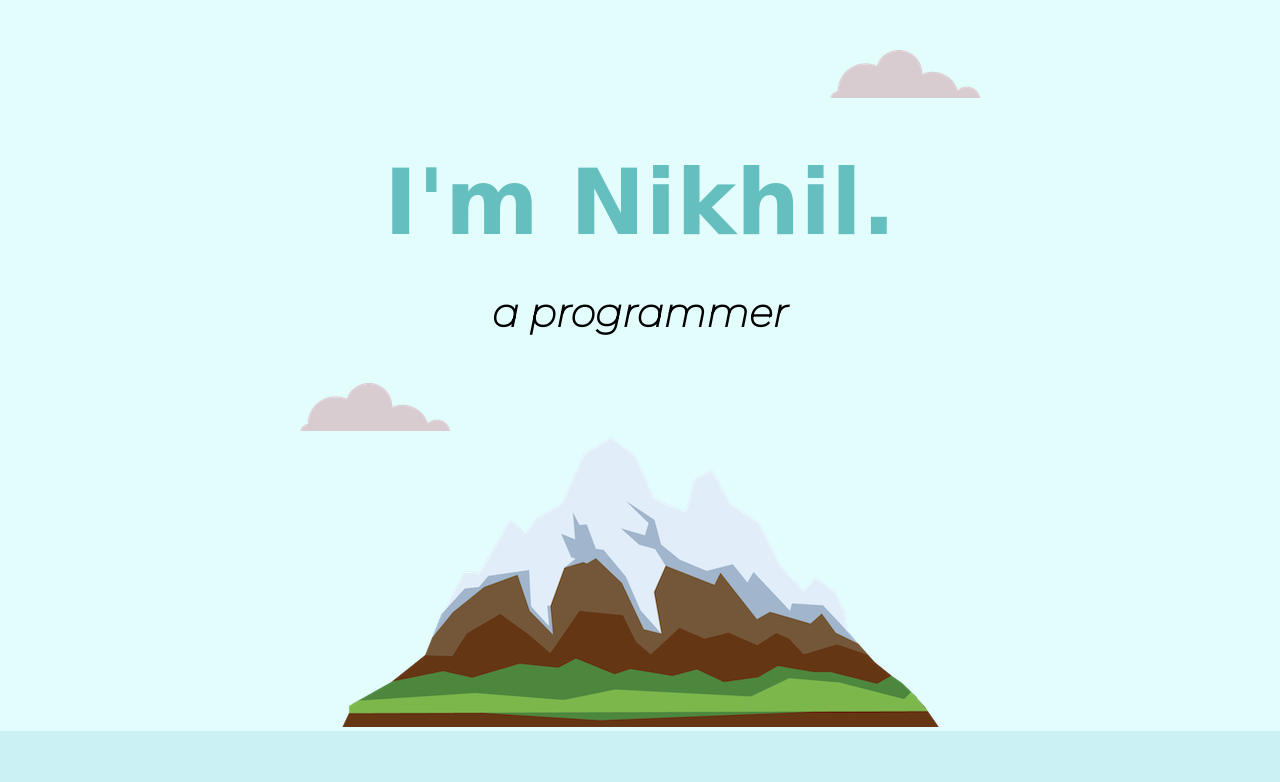
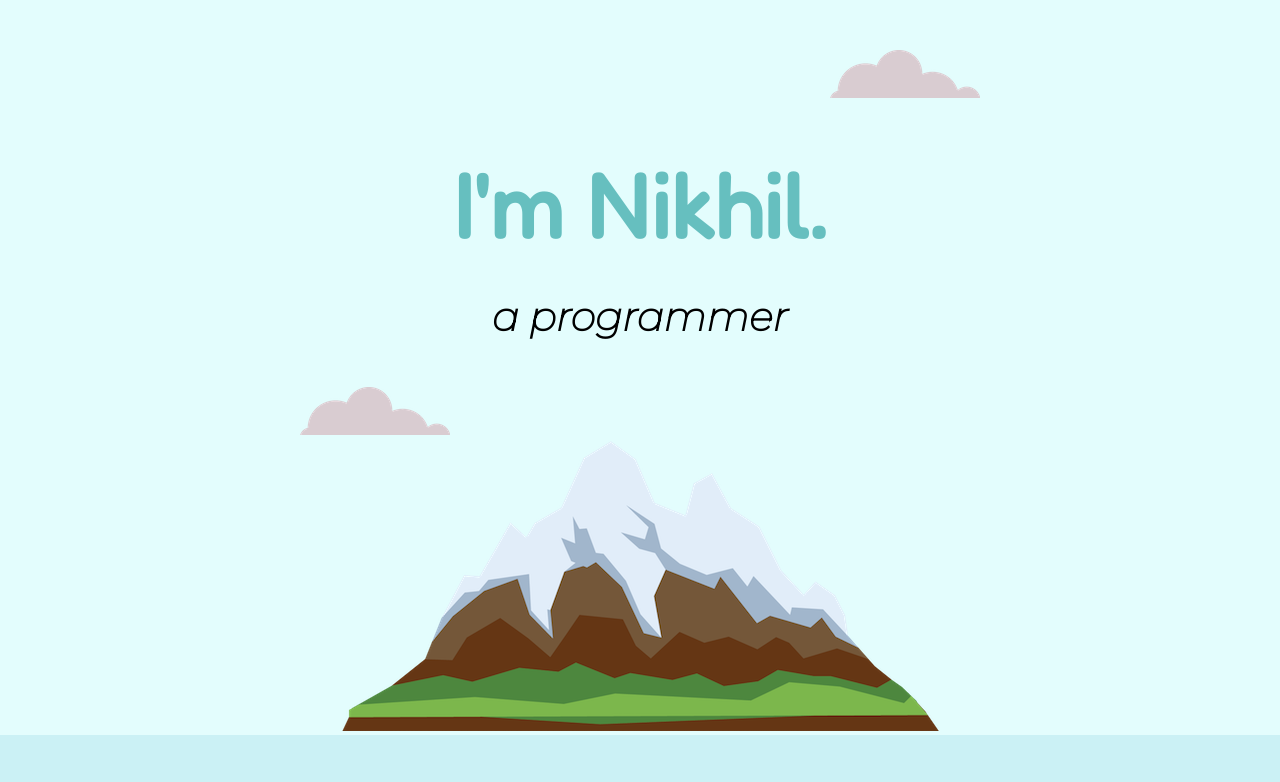
Before and after one commit to Nikhil-gna/skillshare, a plain HTML site: page index.html in a window 1280 px wide. Shown: the top 782 px of the page. Drawn offline with Linux system fonts and the light colour scheme.

Commit message:
Add files via upload

```diff
--- a/css/styles.css
+++ b/css/styles.css
@@ -9,7 +9,8 @@ h1
   color: #66BFBF;
   font-size:562.5%;
   margin:50px auto 0 auto;
-  font-family: 'Fredoka One', cursive;
+  font-family: 'Fredoka', sans-serif;
+
 }
 h2
 {
--- a/index.html
+++ b/index.html
@@ -7,7 +7,7 @@
     <link rel="icon" href="faviconprogramer.ico">
     <link rel="preconnect" href="https://fonts.googleapis.com">
 <link rel="preconnect" href="https://fonts.gstatic.com" crossorigin>
-<link href="https://fonts.googleapis.com/css2?family=Merriweather+Sans:ital@1&family=Montserrat:ital,wght@1,100&family=Sacramento&display=swap" rel="stylesheet">
+<link href="https://fonts.googleapis.com/css2?family=Fredoka&family=Fredoka+One&family=Merriweather+Sans:ital@1&family=Montserrat:ital,wght@1,100&family=Sacramento&family=Ubuntu:ital@1&display=swap" rel="stylesheet">
   </head>
   <body>
     <div class="top">
```
